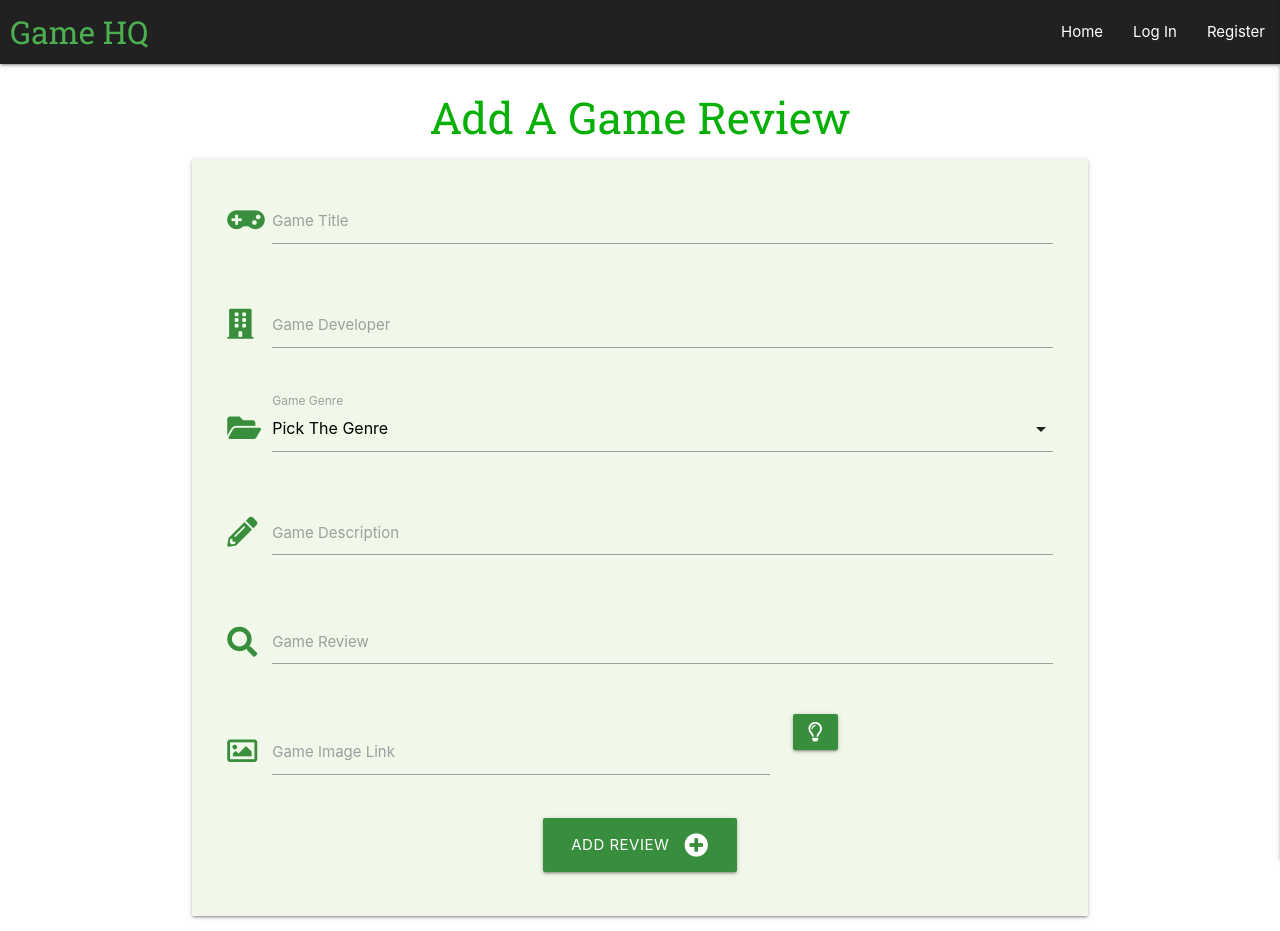
After one commit to Code-Institute-Submissions/game-hq, a Flask app: template templates/edit_review.html in a window 1280 px wide. The commit adds this page. Run offline with Flask 2, Linux system fonts and the light colour scheme; the template is opened without the code that fills it, so the values that code supplies are empty; some libraries are stand-ins or nearby versions.

Commit message:
Added edit_review.html page

```diff
--- a/app.py
+++ b/app.py
@@ -100,8 +100,8 @@ def logout():
     return redirect(url_for("login"))
 
 
-@app.route("/add_game", methods=["GET", "POST"])
-def add_game():
+@app.route("/add_review", methods=["GET", "POST"])
+def add_review():
     if request.method == "POST":
         amazon_link = create_amazon_search(request.form.get("game_name"))
 
@@ -121,7 +121,14 @@ def add_game():
         return redirect(url_for("get_games"))
 
     genre = mongo.db.genre.find().sort("genre_name", 1)
-    return render_template("add_game.html", genre=genre)
+    return render_template("add_review.html", genre=genre)
+
+
+@app.route('/edit_review/<game_id>', methods=['GET', 'POST'])
+def edit_review(game_id):
+    game = mongo.db.games.find_one({'_id': ObjectId(game_id)})
+    genre = mongo.db.genre.find().sort("genre_name", 1)
+    return render_template("edit_review.html", game=game, genre=genre)
 
 
 @app.route('/review/<game_id>', methods=['GET', 'POST'])
--- a/static/css/style.css
+++ b/static/css/style.css
@@ -38,7 +38,6 @@ p {
 
 .btn:focus, .btn-large:focus, .btn-small:focus, .btn-floating:focus {
     background-color:#f0c14b;
-    border-radius: 15px;
 }
 
 .fa-star {
--- a/templates/add_game.html
+++ b/templates/add_review.html
@@ -3,7 +3,7 @@
     <h3 class="center-align">Add A Game Review</h3>
 
     <div class="row card-panel light-green lighten-5">
-        <form class="col s12" method="POST" action="{{ url_for('add_game') }}">
+        <form class="col s12" method="POST" action="{{ url_for('add_review') }}">
             <!-- game title input -->
             <div class="row">
                 <div class="input-field col s12">
--- a/templates/base.html
+++ b/templates/base.html
@@ -27,7 +27,7 @@
 					<li><a href="{{ url_for('get_games') }}">Home</a></li>
                     {% if session.user %}
                         <li><a href="{{ url_for('profile', username=session['user']) }}">Profile</a></li>
-                        <li><a href="{{ url_for('add_game') }}">New Review</a></li>
+                        <li><a href="{{ url_for('add_review') }}">New Review</a></li>
                         <li><a href="#">Manage Genres</a></li>
                         <li><a href="{{ url_for('logout') }}">Log Out</a></li>
                     {% else %}
@@ -44,7 +44,7 @@
 			<li><a href="{{ url_for('get_games') }}">Home</a></li>
             {% if session.user %}
                 <li><a href="{{ url_for('profile', username=session['user']) }}">Profile</a></li>
-                <li><a href="{{ url_for('add_game') }}">New Review</a></li>
+                <li><a href="{{ url_for('add_review') }}">New Review</a></li>
                 <li><a href="#">Manage Genres</a></li>
                 <li><a href="{{ url_for('logout') }}">Log Out</a></li>
             {% else %}
--- /dev/null
+++ b/templates/edit_review.html
@@ -0,0 +1,96 @@
+{% extends "base.html" %} {% block content %}
+
+    <h3 class="center-align">Add A Game Review</h3>
+
+    <div class="row card-panel light-green lighten-5">
+        <form class="col s12" method="POST" action="{{ url_for('add_review') }}">
+            <!-- game title input -->
+            <div class="row">
+                <div class="input-field col s12">
+                    <i class="fas fa-gamepad green-text text-darken-2 prefix"></i>
+                    <input id="game_name" name="game_name" minlength="5" maxlength="50"
+                        type="text" class="validate" required/>
+                    <label for="game_name">Game Title</label>
+                </div>
+            </div>
+            <!-- game developer input -->
+            <div class="row">
+                <div class="input-field col s12">
+                    <i class="fas fa-building green-text text-darken-2 prefix"></i>
+                    <input id="game_developer" name="game_developer" minlength="5" maxlength="50"
+                        type="text" class="validate" required/>
+                    <label for="game_developer">Game Developer</label>
+                </div>
+            </div>
+            <!-- game genre dropdown -->
+            <div class="row">
+                <div class="input-field col s12">
+                    <i class="fas fa-folder-open green-text text-darken-2 prefix"></i>
+                    <select id="genre_name" name="genre_name" class="validate" required>
+                        <option value="" disabled selected>Pick The Genre</option>
+                        {% for genre in genre %}
+                            <option value="{{ genre.genre_name }}">{{ genre.genre_name }}</option>
+                        {% endfor %}
+                    </select>
+                    <label for="genre_name">Game Genre</label>
+                </div>
+            </div>
+            <!-- game description section -->
+            <div class="row">
+                <div class="input-field col s12">
+                    <i class="fas fa-pencil-alt green-text text-darken-2 prefix"></i>
+                    <textarea id="game_description" name="game_description" minlength="5"
+                        maxlength="150" class="materialize-textarea validate" required></textarea>
+                    <label for="game_description">Game Description</label>
+                </div>
+            </div>
+            <!-- game review section -->
+            <div class="row">
+                <div class="input-field col s12">
+                    <i class="fas fa-search green-text text-darken-2 prefix"></i>
+                    <textarea id="game_review" name="game_review" minlength="5"
+                        maxlength="500" class="materialize-textarea validate" required></textarea>
+                    <label for="game_review">Game Review</label>
+                </div>
+            </div>
+            <!-- Game image link input -->
+            <div class="row">
+                <div class="input-field col s8">
+                    <i class="far fa-image green-text text-darken-2 prefix"></i>
+                    <input id="game_image" name="game_image" minlength="5" maxlength="150"
+                        type="text" class="validate" required/>
+                    <label for="game_image">Game Image Link</label>
+                </div>
+                <div class="col s4">
+                    <a class="waves-effect waves-light btn modal-trigger green darken-2"
+                        href="#modal1"><i class="far fa-lightbulb"></i></a>
+                    <div id="modal1" class="modal">
+                        <div class="modal-content">
+                            <h4>How To Attach Image Link URL</h4>
+                            <ol class="black-text">
+							    <li> Search For images of Your Game Cover Image </li>
+							    <li> Right click on the image </li>
+							    <li> Click on copy image address </li>
+							    <li> Paste the link into the form </li>
+                                <li> e.g. (https://madeupaddress.com/content/uploads/google.jpg)</li>
+						    </ol>
+                        </div>
+                        <div class="modal-footer">
+                            <a href="#!" class="modal-close waves-effect waves-green btn-flat green darken-2 white-text">
+                                OKAY!</a>
+                        </div>
+                    </div>
+                </div>
+            </div>
+            <!-- Add Review button -->
+            <div class="row">
+                <div class="col s12 center-align">
+                    <button type="submit" class="btn-large green darken-2">
+                        Add Review <i class="fas fa-plus-circle right"></i>
+                    </button>
+                </div>
+            </div>
+        </form>
+    </div>
+
+{% endblock %}
--- a/templates/review.html
+++ b/templates/review.html
@@ -30,8 +30,8 @@
                     </span>
                 </div>
                 <div class="card-action center-align">
-                    <a class="edit waves-effect waves-light btn blue">Edit Review</a>
-                    <a class="edit waves-effect waves-light btn red">Delete Review</a>
+                    <a href="" class="edit waves-effect waves-light btn blue">Edit Review</a>
+                    <a href="" class="edit waves-effect waves-light btn red">Delete Review</a>
                 </div>
             </div>
         </div>
```
